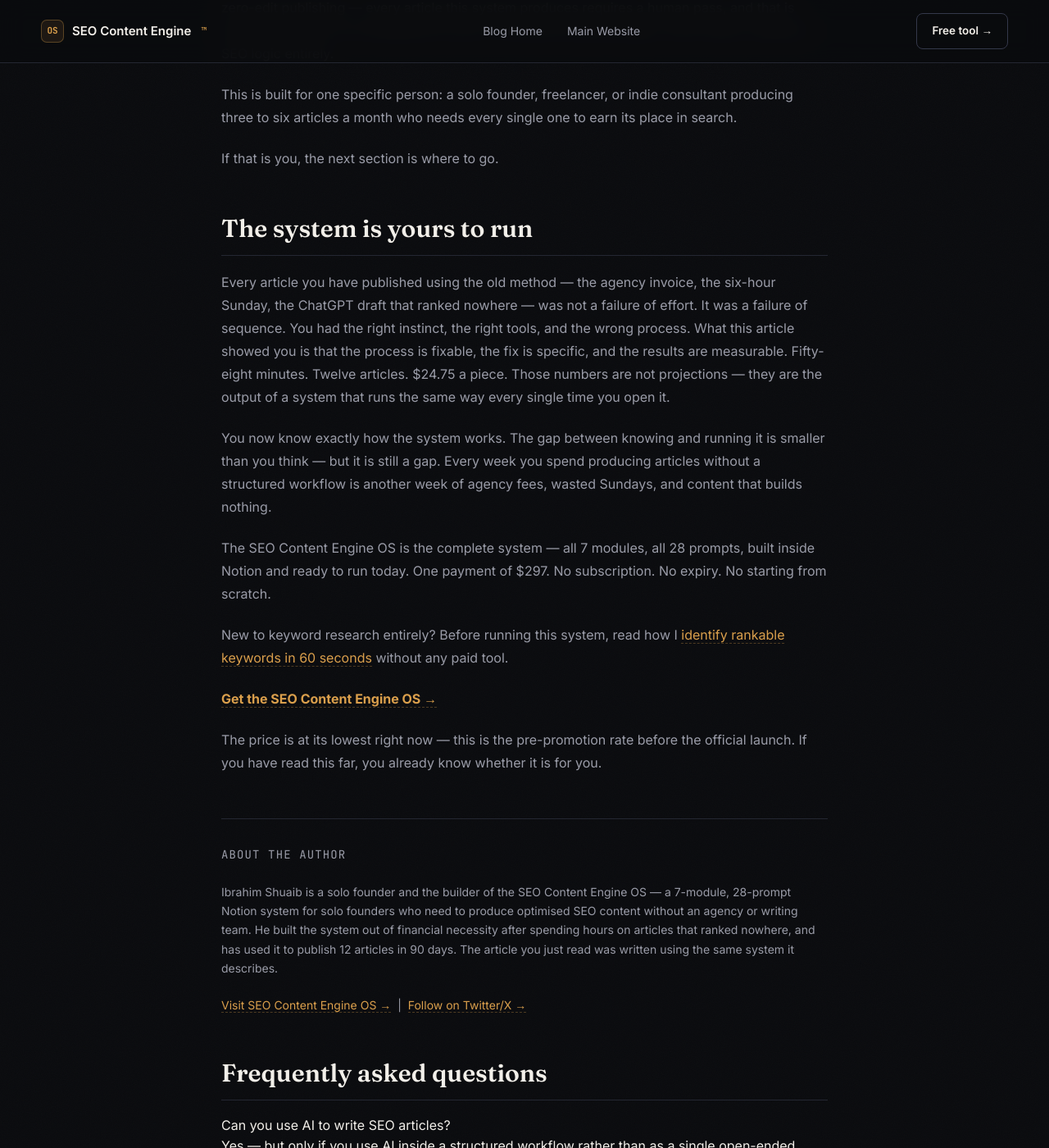
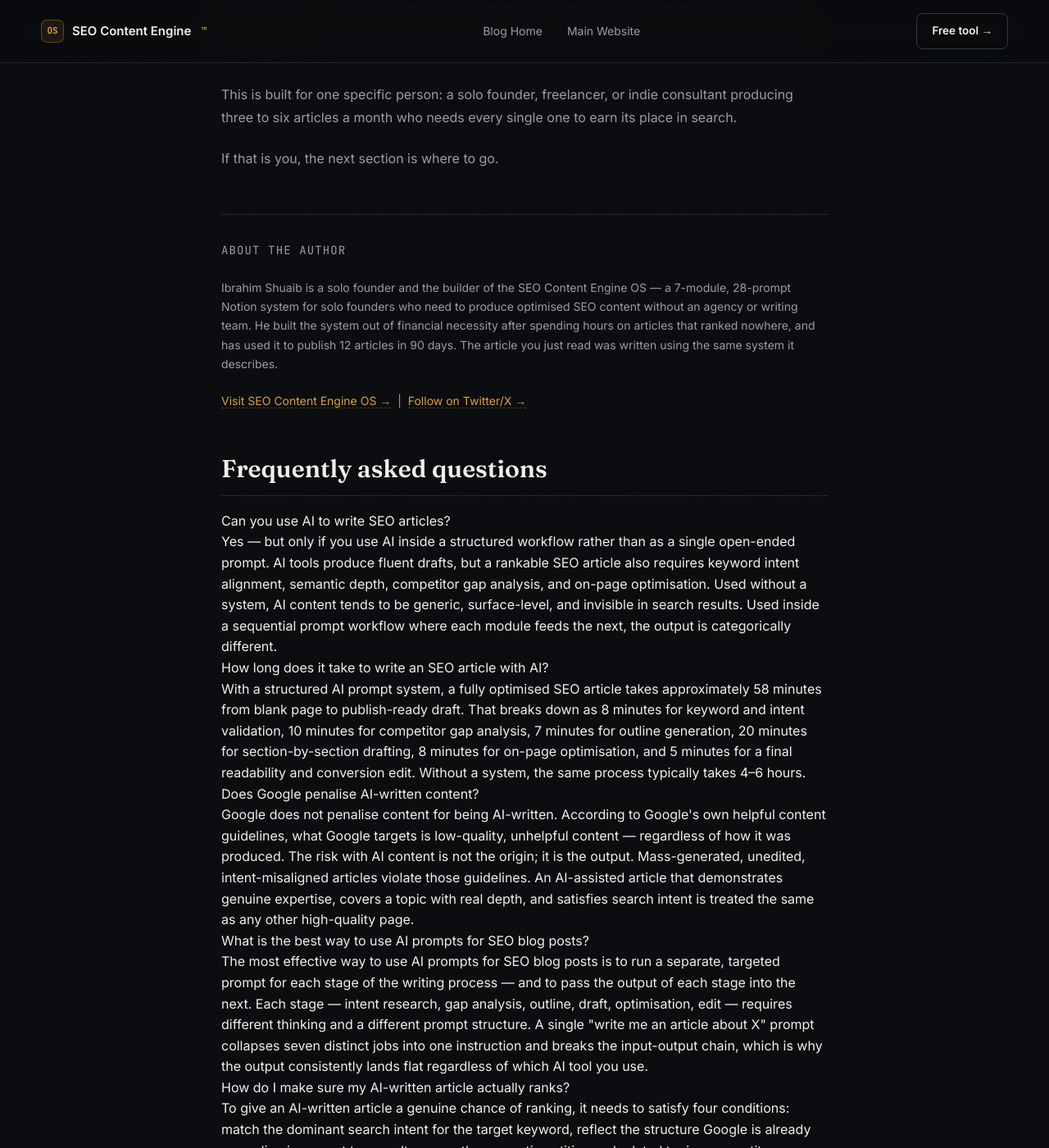
Before and after one commit to ibrabyze/blog-, a Jekyll site: the page built from _posts/2026-06-27-how-i-write-seo-articles-in-58-minutes.md, in a window 1280 px wide and 1400 px high, scrolled down 8895 px. Shown: the whole window at 82% size. Built offline with Jekyll 4.4.1, drawn with Linux system fonts in a browser that asks for light colours; some of the changed text lies outside the part shown.

Commit message:
Update 2026-06-27-how-i-write-seo-articles-in-58-minutes.md

```diff
--- a/_posts/2026-06-27-how-i-write-seo-articles-in-58-minutes.md
+++ b/_posts/2026-06-27-how-i-write-seo-articles-in-58-minutes.md
@@ -180,19 +180,6 @@ This is built for one specific person: a solo founder, freelancer, or indie cons
 
 If that is you, the next section is where to go.
 
-## The system is yours to run
-
-Every article you have published using the old method — the agency invoice, the six-hour Sunday, the ChatGPT draft that ranked nowhere — was not a failure of effort. It was a failure of sequence. You had the right instinct, the right tools, and the wrong process. What this article showed you is that the process is fixable, the fix is specific, and the results are measurable. Fifty-eight minutes. Twelve articles. $24.75 a piece. Those numbers are not projections — they are the output of a system that runs the same way every single time you open it.
-
-You now know exactly how the system works. The gap between knowing and running it is smaller than you think — but it is still a gap. Every week you spend producing articles without a structured workflow is another week of agency fees, wasted Sundays, and content that builds nothing.
-
-The SEO Content Engine OS is the complete system — all 7 modules, all 28 prompts, built inside Notion and ready to run today. One payment of $297. No subscription. No expiry. No starting from scratch.
-
-New to keyword research entirely? Before running this system, read how I [identify rankable keywords in 60 seconds](/2026/07/02/keyword-research-without-paying-for-tools.html) without any paid tool.
-
-**[Get the SEO Content Engine OS →](https://ibrahimshuaibseo.gumroad.com)**
-
-The price is at its lowest right now — this is the pre-promotion rate before the official launch. If you have read this far, you already know whether it is for you.
 
 <div class="author-box">
 <p class="author-box-label">About the author</p>
```
Also changed, not shown: other parts of _posts/2026-06-27-how-i-write-seo-articles-in-58-minutes.md (+14 -0 lines).
